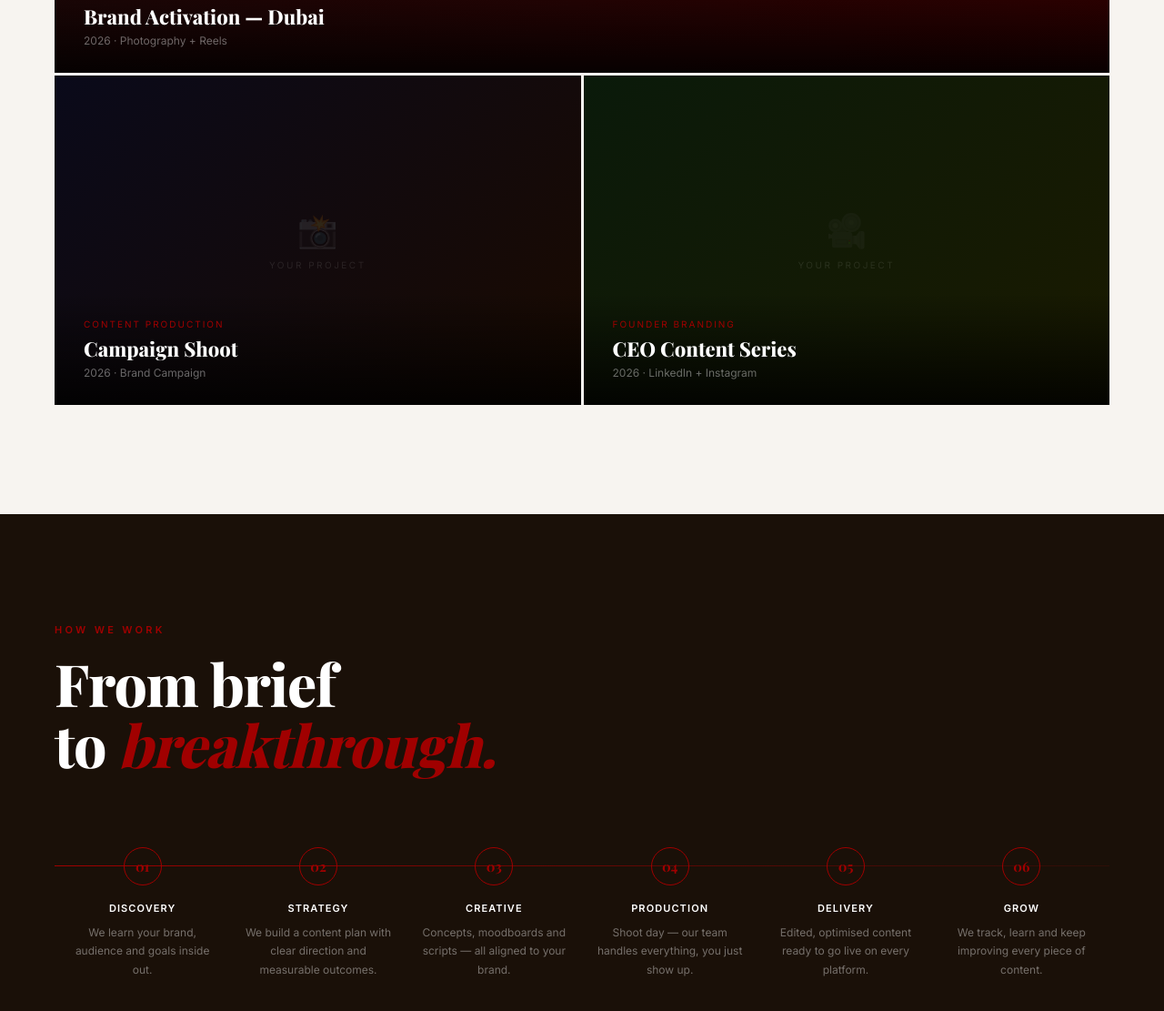
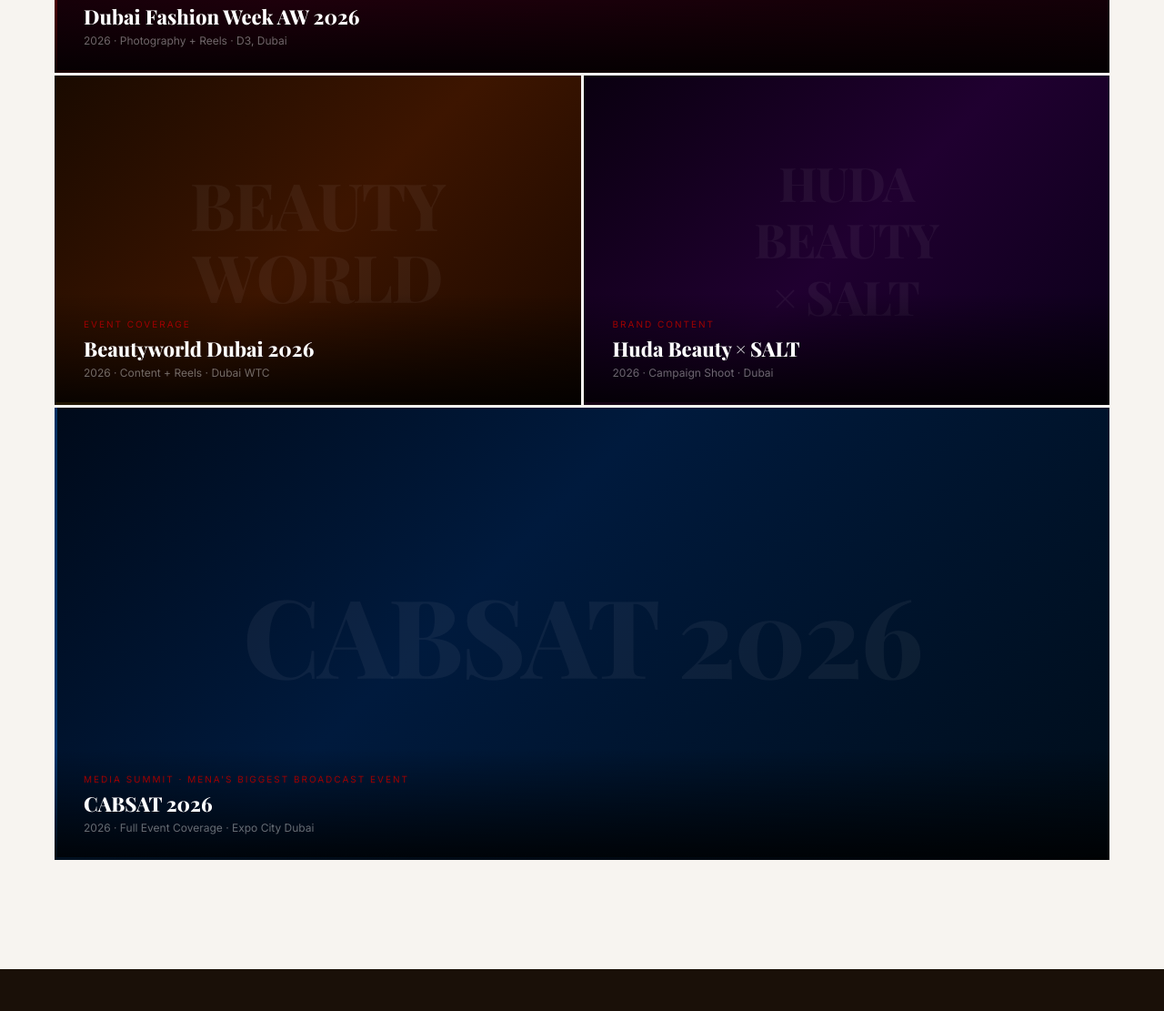
Before and after one commit to musfiradical/mars.mediastudio, a plain HTML site: page index.html in a window 1280 px wide. Shown: the part 3969-5080 px from the top of the page at 91% size. Drawn offline with nearby package versions, Linux system fonts and the light colour scheme; a web font is replaced by a local one.

Commit message:
Update index.html

```diff
--- a/index.html
+++ b/index.html
@@ -1363,39 +1363,53 @@ Yf8DfN42/mkqDJ8AAAAASUVORK5CYII=" alt="MARS Media Studio">
   </div>
   <div class="projects">
     <div class="project wide">
-      <div class="project-bg project-bg-1">
-        <div class="project-placeholder">🎬</div>
-        <div class="project-label">Add Your Hero Project</div>
+      <div class="project-bg" style="background:linear-gradient(135deg,#0d0005 0%,#2a0010 40%,#1a000a 100%);overflow:hidden;">
+        <p style="position:absolute;top:50%;left:50%;transform:translate(-50%,-50%);font-family:'Playfair Display',Georgia,serif;font-size:120px;font-weight:800;color:rgba(255,255,255,0.05);letter-spacing:-0.02em;line-height:1;white-space:nowrap;margin:0;padding:0;">DFW 2026</p>
+        <div style="position:absolute;bottom:0;left:0;right:0;height:3px;background:linear-gradient(90deg,#A00000,transparent);"></div>
+        <div style="position:absolute;top:0;left:0;width:3px;height:100%;background:#A00000;opacity:0.6;"></div>
       </div>
-      <div class="project-hover"><div class="project-hover-text">View Project</div></div>
+      <div class="project-hover"><div class="project-hover-text">Event Covered ✓</div></div>
       <div class="project-info">
         <div class="project-cat">Event Coverage</div>
-        <div class="project-name">Brand Activation — Dubai</div>
-        <div class="project-meta">2026 · Photography + Reels</div>
+        <div class="project-name">Dubai Fashion Week AW 2026</div>
+        <div class="project-meta">2026 · Photography + Reels · D3, Dubai</div>
       </div>
     </div>
     <div class="project">
-      <div class="project-bg project-bg-2">
-        <div class="project-placeholder">📸</div>
-        <div class="project-label">Your Project</div>
+      <div class="project-bg" style="background:linear-gradient(135deg,#1a0a00 0%,#3d1500 50%,#1a0800 100%);overflow:hidden;">
+        <p style="position:absolute;top:50%;left:50%;transform:translate(-50%,-50%);font-family:'Playfair Display',Georgia,serif;font-size:72px;font-weight:800;color:rgba(255,255,255,0.05);letter-spacing:-0.02em;line-height:1.1;text-align:center;margin:0;padding:0;">BEAUTY<br>WORLD</p>
+        <div style="position:absolute;bottom:0;left:0;right:0;height:3px;background:linear-gradient(90deg,#c8860a,transparent);"></div>
       </div>
-      <div class="project-hover"><div class="project-hover-text">View Project</div></div>
+      <div class="project-hover"><div class="project-hover-text">Event Covered ✓</div></div>
       <div class="project-info">
-        <div class="project-cat">Content Production</div>
-        <div class="project-name">Campaign Shoot</div>
-        <div class="project-meta">2026 · Brand Campaign</div>
+        <div class="project-cat">Event Coverage</div>
+        <div class="project-name">Beautyworld Dubai 2026</div>
+        <div class="project-meta">2026 · Content + Reels · Dubai WTC</div>
       </div>
     </div>
     <div class="project">
-      <div class="project-bg project-bg-3">
-        <div class="project-placeholder">🎥</div>
-        <div class="project-label">Your Project</div>
+      <div class="project-bg" style="background:linear-gradient(135deg,#0a0010 0%,#200030 50%,#0a0018 100%);overflow:hidden;">
+        <p style="position:absolute;top:50%;left:50%;transform:translate(-50%,-50%);font-family:'Playfair Display',Georgia,serif;font-size:52px;font-weight:800;color:rgba(255,255,255,0.05);letter-spacing:-0.02em;line-height:1.2;text-align:center;margin:0;padding:0;">HUDA<br>BEAUTY<br>× SALT</p>
+        <div style="position:absolute;bottom:0;left:0;right:0;height:3px;background:linear-gradient(90deg,#8B1A8B,transparent);"></div>
       </div>
-      <div class="project-hover"><div class="project-hover-text">View Project</div></div>
+      <div class="project-hover"><div class="project-hover-text">Content Shot ✓</div></div>
       <div class="project-info">
-        <div class="project-cat">Founder Branding</div>
-        <div class="project-name">CEO Content Series</div>
-        <div class="project-meta">2026 · LinkedIn + Instagram</div>
+        <div class="project-cat">Brand Content</div>
+        <div class="project-name">Huda Beauty × SALT</div>
+        <div class="project-meta">2026 · Campaign Shoot · Dubai</div>
+      </div>
+    </div>
+    <div class="project wide">
+      <div class="project-bg" style="background:linear-gradient(135deg,#000a1a 0%,#001a3d 40%,#000d1a 100%);overflow:hidden;">
+        <p style="position:absolute;top:50%;left:50%;transform:translate(-50%,-50%);font-family:'Playfair Display',Georgia,serif;font-size:120px;font-weight:800;color:rgba(255,255,255,0.05);letter-spacing:-0.02em;line-height:1;white-space:nowrap;margin:0;padding:0;">CABSAT 2026</p>
+        <div style="position:absolute;bottom:0;left:0;right:0;height:3px;background:linear-gradient(90deg,#0066cc,transparent);"></div>
+        <div style="position:absolute;top:0;left:0;width:3px;height:100%;background:#0066cc;opacity:0.4;"></div>
+      </div>
+      <div class="project-hover"><div class="project-hover-text">Event Covered ✓</div></div>
+      <div class="project-info">
+        <div class="project-cat">Media Summit · MENA's Biggest Broadcast Event</div>
+        <div class="project-name">CABSAT 2026</div>
+        <div class="project-meta">2026 · Full Event Coverage · Expo City Dubai</div>
       </div>
     </div>
   </div>
```
